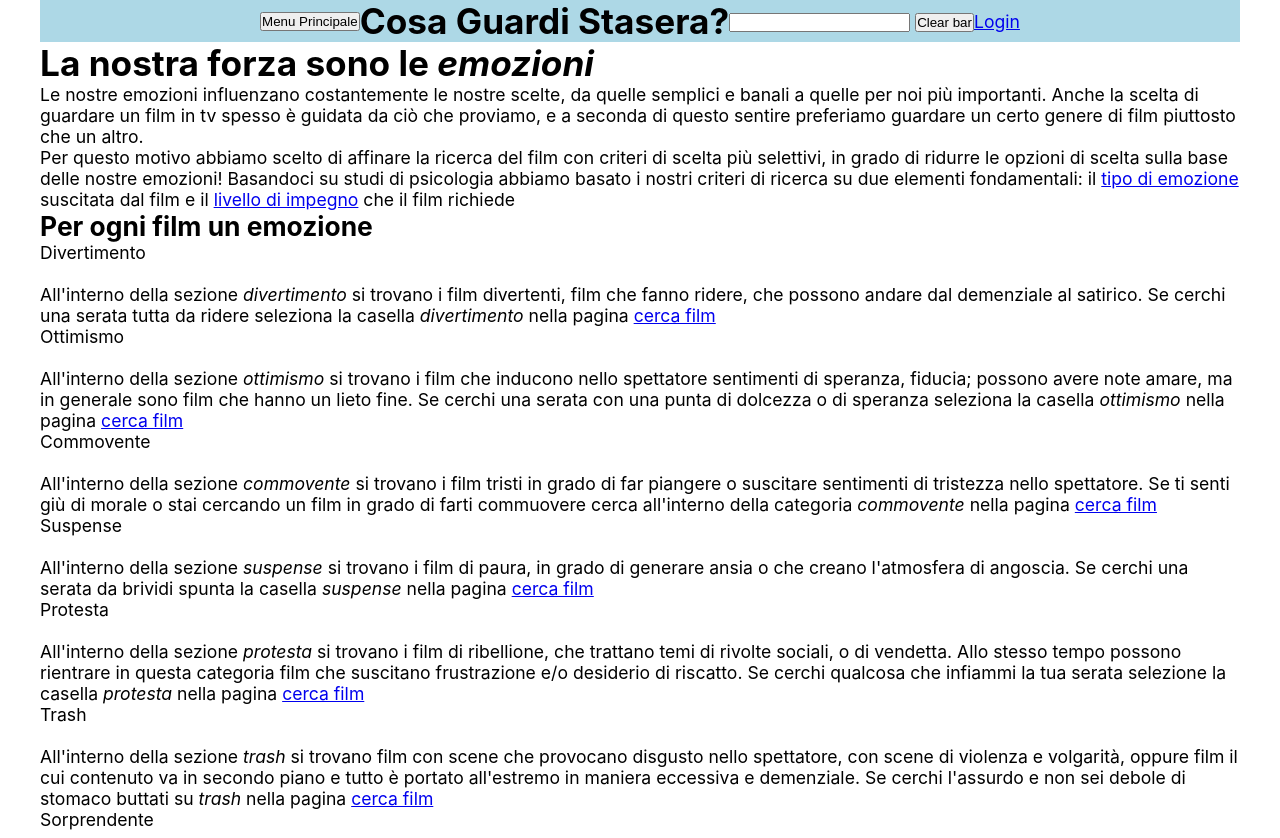
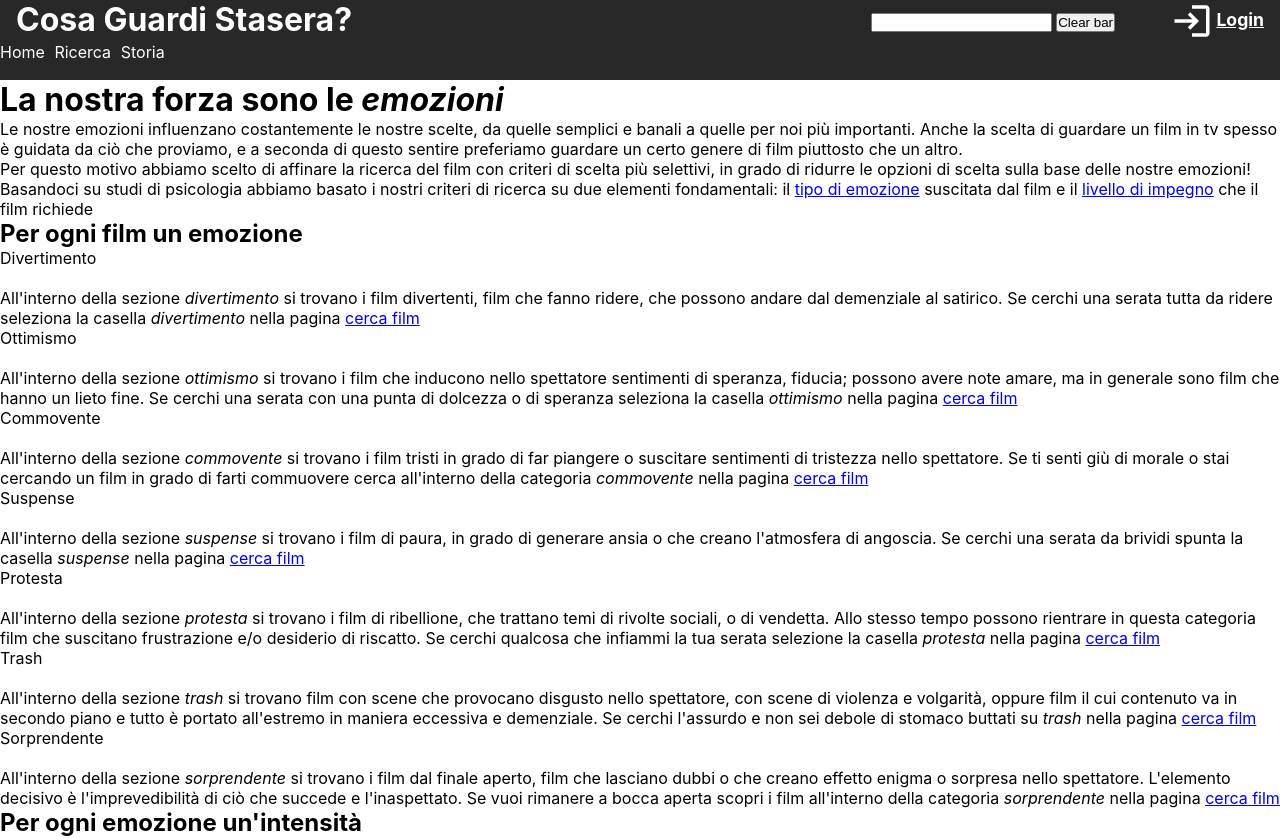
Before and after one commit to alessioberton/TecWeb2021, a PHP site: page /html/pagine_principali/storia.php in a window 1280 px wide. Shown: the top 838 px of the page. Run offline with PHP 8.4, Linux system fonts and the light colour scheme.

Commit message:
Inizio parte css

```diff
--- a/css/main.css
+++ b/css/main.css
@@ -1,13 +1,16 @@
 * {
 	padding: 0px;
 	margin: 0px;
-	list-style-type: none;
 }
 
 body {
 	font-family: -apple-system, BlinkMacSystemFont, "Segoe UI", Roboto, Oxygen, Ubuntu, Cantarell, "Open Sans",
 		"Helvetica Neue", sans-serif;
-	font-size: 1.1em;
+	overflow-x: hidden;
+}
+
+li {
+	list-style-type: none;
 }
 
 .visuallyHidden {
@@ -21,28 +24,100 @@ body {
 	width: 1px;
 }
 
-body {
+main {
 	max-width: 1200px;
 	margin: auto;
+	margin-top: 1em;
+	padding: 0em 1em;
 }
 
 header {
+	display: block;
+	background-color: rgba(40, 40, 40, 1);
+
+	width: 100%;
+	color: white;
+	height: 5em;
+}
+
+header > div {
 	display: flex;
 	align-items: center;
 	justify-content: center;
-	background: lightblue;
+	padding: 0em 1em;
+}
+
+header div h1 {
+	flex-grow: 1;
+	padding-bottom: 3px;
+}
+
+#mainNavigation ul {
+	display: flex;
+}
+
+#mainNavigation ul li {
+	padding-right: 0.6em;
+}
+
+nav a {
+	color: white;
+	text-decoration: none;
+}
+
+#userNavigation > ul {
+	display: flex;
+}
+
+#userNavigation h2 {
+	font-size: 1em;
+}
+
+header #mainNavigationButton,
+header #userNavigationButton {
+	display: none;
+}
+
+header #loginLink {
+	background-image: url("../img/icons/login_icon.svg");
+	background-repeat: no-repeat;
+	background-size: 2.4em;
+	height: 2.4em;
+	line-height: 2.3em;
+
+	padding-left: 2.6em;
+
+	color: white;
+	font-weight: bold;
+	font-size: 1.1em;
+}
+
+@media (max-width: 641px) {
+	header {
+		height: 3.5em;
+	}
+
+	header h1 {
+		display: none;
+	}
+
+	header > div {
+		height: 100%;
+		padding: 0em 0.5em;
 	}
 
 	nav {
-	display: none;
+		width: 200px;
+
 		background-color: black;
-	position: fixed;
+		position: absolute;
 		z-index: 999;
 		height: 100%;
-	width: 200px;
-}
-nav#userNavigation {
-	right: 0;
+
+		-webkit-transition: all 0.2s linear;
+		-moz-transition: all 0.2s linear;
+		-o-transition: all 0.2s linear;
+		transition: all 0.2s linear;
 	}
 
 	nav a,
@@ -50,19 +125,71 @@ nav {
 		color: white;
 	}
 
-nav.menuActive {
+	nav#mainNavigation {
+		left: -200px;
+	}
+	nav#userNavigation {
+		right: -200px;
+	}
+	nav#mainNavigation.menuActive {
+		left: 0;
+	}
+	nav#userNavigation.menuActive {
+		right: 0;
+	}
+
+	header button {
+		background-color: transparent;
+		background-repeat: no-repeat;
+		border: none;
+	}
+
+	header button > span {
+		display: none;
+	}
+
+	header #userNavigationButton {
 		display: block;
+		background-image: url("../img/icons/account_icon.svg");
+		background-size: 3.6em;
+		height: 3.6em;
+		width: 3.6em;
+	}
+
+	header #loginLink {
+		flex-basis: auto;
+		background-size: 2.7em;
+		height: 2.7em;
+		width: 2.7em;
+		padding: 0px;
+		line-height: unset;
+	}
+
+	header #loginLink span {
+		display: none;
+	}
+
+	header #mainNavigationButton {
+		display: block;
+		background-image: url("../img/icons/menu_icon.svg");
+		background-size: 3.6em;
+		height: 3.6em;
+		width: 3.6em;
+	}
 }
 
 #movieSelect {
 	position: relative;
+	height: 100%;
+	flex-grow: 2;
+	flex-shrink: 1;
+	max-width: 300px;
+	z-index: 999;
 }
 
 #movieSuggestionList {
 	position: absolute;
 	background-color: black;
-
-	z-index: 10;
 	width: 100%;
 }
 
@@ -90,33 +217,6 @@ nav.menuActive {
 	width: 100%;
 }
 
-
-
-
-
-
-
-
-
-
-
-
-
-
-
-
-
-
-
-
-
-
-
-
-
-
-
-
 .slidecontainer {
 	width: 100%;
 }
@@ -129,8 +229,8 @@ nav.menuActive {
 	background: #d3d3d3;
 	outline: none;
 	opacity: 0.7;
-	-webkit-transition: .2s;
-	transition: opacity .2s;
+	-webkit-transition: 0.2s;
+	transition: opacity 0.2s;
 }
 
 .slider:hover {
--- a/html/componenti/commonPageElements.php
+++ b/html/componenti/commonPageElements.php
@@ -7,10 +7,8 @@
 	class CommonPageElements {
 		function render(){
 			$header = new Header();
-			$mainMenu = file_get_contents(__DIR__.'/../../html/componenti/menu.html');
-			$userMenu = new MenuUtente();
 
-			$html = $header->render() . $mainMenu . $userMenu->render();
+			$html = $header->render();
 			return $html;
 		}
 	}
--- a/html/componenti/header.html
+++ b/html/componenti/header.html
@@ -1,11 +1,13 @@
 <header>
-	<button id="mainNavigationButton" type="button" onclick="toggleMenu('mainNavigation')">
-		<!--icon here-->
-		<span>Menu Principale</span>
-	</button>
-	<h1>Cosa Guardi Stasera?</h1>
+	<div>
+		<button id="mainNavigationButton" type="button" ontouchstart="toggleMenu(event, 'mainNavigation')">
+			<span>Menu Principale</span>
+		</button>
+		<h1>Cosa Guardi Stasera?</h1>
 
-	<searchbarFilm />
+		<searchbarFilm />
 
-	<userButton />
+		<userButton />
+	</div>
+	<mainMenu />
 </header>
--- a/html/componenti/header.php
+++ b/html/componenti/header.php
@@ -1,24 +1,26 @@
 <?php
 	require_once(__DIR__.'/../../php/logic/error_reporting.php');
 	require_once(__DIR__.'/../../php/config.php');
+	require_once(__DIR__.'/../../html/componenti/menu_utente.php');
 
 	class Header {
 		public $userButton = <<<HTML
-			<button id="userNavigationButton" type="button" onclick="toggleMenu('userNavigation')">
-				<!--icon here-->
+			<button id="userNavigationButton" type="button" ontouchstart="toggleMenu(event, 'userNavigation')">
 				<span>Menu Utente</span>
 			</button>
 		HTML;
 
 		public $loginLinkButton= <<<HTML
 			<a id='loginLink' href='../pagine_altre/login.php'>
-				<!--icon here-->
-				<span>Login</span>
+				<span lang="en">Login</span>
 			</a>
 		HTML;
 
 		function render(){
 			$html = file_get_contents(__DIR__.'/../../html/componenti/header.html');
+			$mainMenu = file_get_contents(__DIR__.'/../../html/componenti/menu.html');
+			$userMenu = new MenuUtente();
+
 			if(__FILE__ == "homepage.php"){
 				$html = str_replace("<searchbarFilm />", "", $html);
 			}else{
@@ -29,6 +31,8 @@
 			} else {
 				$html = str_replace("<userButton />", $this-> loginLinkButton, $html);
 			}
+			$html = str_replace("<mainMenu />", $mainMenu . $userMenu->render(), $html);
+
 			return $html;
 		}
 	}
--- a/html/componenti/main.js
+++ b/html/componenti/main.js
@@ -1,4 +1,10 @@
-function toggleMenu(menuID) {
+(function () {
+	document.addEventListener("touchstart", closeMenus);
+	document.addEventListener("touchstart", clearMovieSearchResults);
+	document.addEventListener("click", clearMovieSearchResults);
+})();
+
+function toggleMenu(event, menuID) {
 	var node = document.getElementById(menuID);
 	if (node.className == "menuActive") {
 		node.className = "";
@@ -6,6 +12,18 @@ function toggleMenu(menuID) {
 	} else {
 		node.className = "menuActive";
 	}
+	event.stopPropagation();
+}
+
+function closeMenus() {
+	var mainMenu = document.getElementById("mainNavigation");
+	var userMenu = document.getElementById("userNavigation");
+	if (mainMenu) mainMenu.className = "";
+	if (userMenu) userMenu.className = "";
+}
+
+function stopPropagation(domEvent) {
+	domEvent.stopPropagation();
 }
 
 function getMovieSearchResults(string) {
@@ -55,12 +73,7 @@ function clearActorSearchResults() {
 function insertActor(nome_attore, id_attore) {
 	if (document.getElementById(id_attore)) return;
 	document.getElementById("hiddenActorList").innerHTML +=
-		'<input id="' +
-		id_attore +
-		"box" +
-		'" type="checkbox" hidden checked name="actors[]" value="' +
-		id_attore +
-		'" />';
+		'<input id="' + id_attore + "box" + '" type="checkbox" hidden checked name="actors[]" value="' + id_attore + '" />';
 
 	document.getElementById("actorList").innerHTML +=
 		"<li id=" +
--- a/html/componenti/menu.html
+++ b/html/componenti/menu.html
@@ -1,9 +1,8 @@
-<nav aria-labelledby="mainNavigationHeading" id="mainNavigation">
+<nav aria-labelledby="mainNavigationHeading" id="mainNavigation" ontouchstart="stopPropagation(event)">
 	<h2 id="mainNavigationHeading" class="visuallyHidden">Menu Principale</h2>
 	<ul>
 		<li><a href="../pagine_principali/homepage.php">Home</a></li>
 		<li><a href="../pagine_ricerca/ricerca.php">Ricerca</a></li>
-		<li><a href="../pagine_principali/contattaci.php">Contattaci</a></li>
 		<li><a href="../pagine_principali/storia.php">Storia</a></li>
 	</ul>
 </nav>
--- a/html/componenti/menu_utente.html
+++ b/html/componenti/menu_utente.html
@@ -1,5 +1,5 @@
-<nav aria-labelledby="userNavigationHeading" id="userNavigation">
-	<ul id="userNavigationHeading">
+<nav aria-label="userNavigation" id="userNavigation" ontouchstart="stopPropagation(event)">
+	<ul>
 		<li id="userMenu">
 			<h2>Utente</h2>
 			<ul>
--- a/html/componenti/searchbar_film.html
+++ b/html/componenti/searchbar_film.html
@@ -1,4 +1,4 @@
-<div id="movieSelect">
+<div id="movieSelect" onclick="stopPropagation(event)">
 	<div id="movieSelectInput">
 		<label for="movieSearch" class="visuallyHidden">Ricerca Film: </label>
 		<input
```
Also changed, not shown: img/icons/account_icon.svg (added), img/icons/login_icon.svg (added), img/icons/menu_icon.svg (added), img/icons/x_icon.svg (added). Lines whose indentation alone changed are shown as unchanged.
